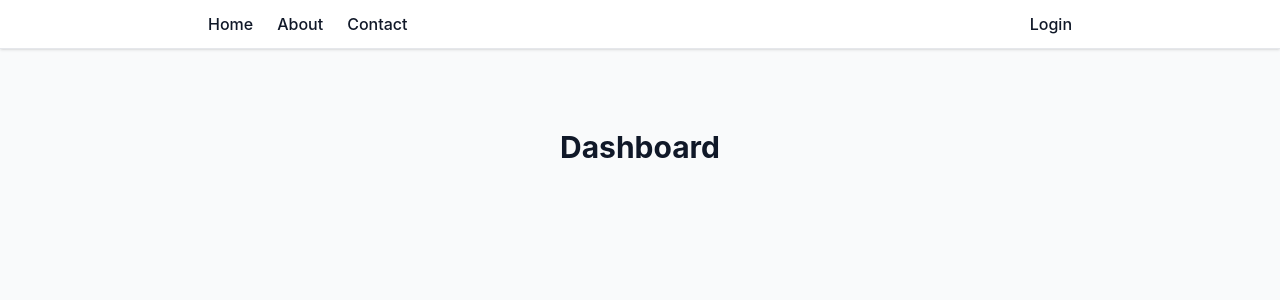
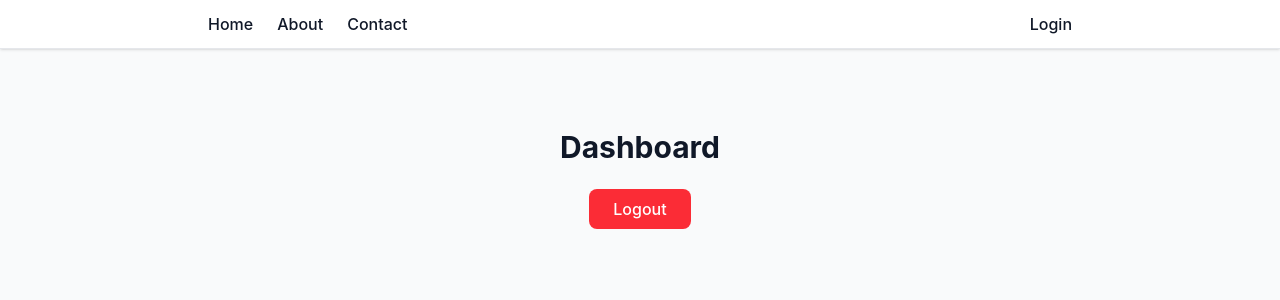
Before and after one commit to SodiqovSardor/login-vite, a React (Vite) app: page /dashboard in a window 1280 px wide. Shown: the top 300 px of the page. Built offline with nearby package versions, Linux system fonts and the light colour scheme; sample sign-in values are in the browser's storage.

Commit message:
Added a little bit of security

```diff
--- a/src/App.jsx
+++ b/src/App.jsx
@@ -4,6 +4,7 @@ import About from './componentes/About'
 import Contact from './componentes/Contact'
 import Login from './componentes/Login'
 import Dashboard from './componentes/Dashboard'
+import ProtectedRoute from './componentes/ProtectedRoute'
 
 const App = () => {
   return (
@@ -12,7 +13,7 @@ const App = () => {
       <Route path="/about" element={<About />} />
       <Route path="/contact" element={<Contact />} />
       <Route path="/login" element={<Login />} />
-      <Route path="/dashboard" element={<Dashboard />} />
+      <Route path="/dashboard" element={<ProtectedRoute><Dashboard /></ProtectedRoute>} />
     </Routes>
   )
 }
--- a/src/componentes/Dashboard.jsx
+++ b/src/componentes/Dashboard.jsx
@@ -1,10 +1,26 @@
+import { useNavigate } from 'react-router-dom'
 import Navbar from './Navbar'
 
 const Dashboard = () => {
+  const navigate = useNavigate()
+
+  const handleLogout = () => {
+    localStorage.removeItem('token')
+    navigate('/login')
+  }
+
   return (
     <div className="min-h-screen bg-gray-50">
       <Navbar />
       <h1 className="text-3xl font-bold text-center pt-20 text-gray-900">Dashboard</h1>
+      <div className="flex justify-center mt-6">
+        <button
+          onClick={handleLogout}
+          className="px-6 py-2 bg-red-500 text-white font-medium rounded-lg hover:bg-red-600 transition cursor-pointer"
+        >
+          Logout
+        </button>
+      </div>
     </div>
   )
 }
--- /dev/null
+++ b/src/componentes/ProtectedRoute.jsx
@@ -0,0 +1,11 @@
+import { Navigate } from 'react-router-dom'
+
+const ProtectedRoute = ({ children }) => {
+  const token = localStorage.getItem('token')
+  if (!token) {
+    return <Navigate to="/login" replace />
+  }
+  return children
+}
+
+export default ProtectedRoute
```
